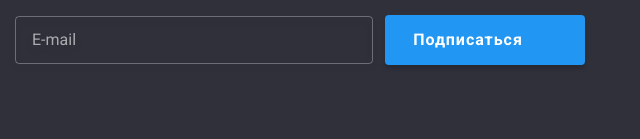
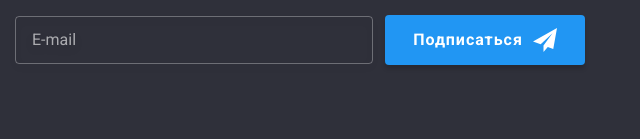
Before and after one commit to B1salex/goit-markup-hw-06, a plain HTML site: page portfolio.html in a window 1280 px wide. Shown: the part 1727-1866 px from the top of the page, 640-1280 px from the left. Drawn offline with nearby package versions, Linux system fonts and the light colour scheme.

Commit message:
ver-07
added icon send

```diff
--- a/portfolio.html
+++ b/portfolio.html
@@ -303,7 +303,7 @@
             <button type="submit" class="sign-btn">
               Подписаться
               <svg width="24" height="24" class="sign-icon">
-                <use href="./images/sprite.svg#icon-send"></use>
+                <use href="./images/sprite.svg#icon-icon-send"></use>
               </svg>
             </button>
           </div>
```
Also changed, not shown: index.html (+1 -1 lines).
